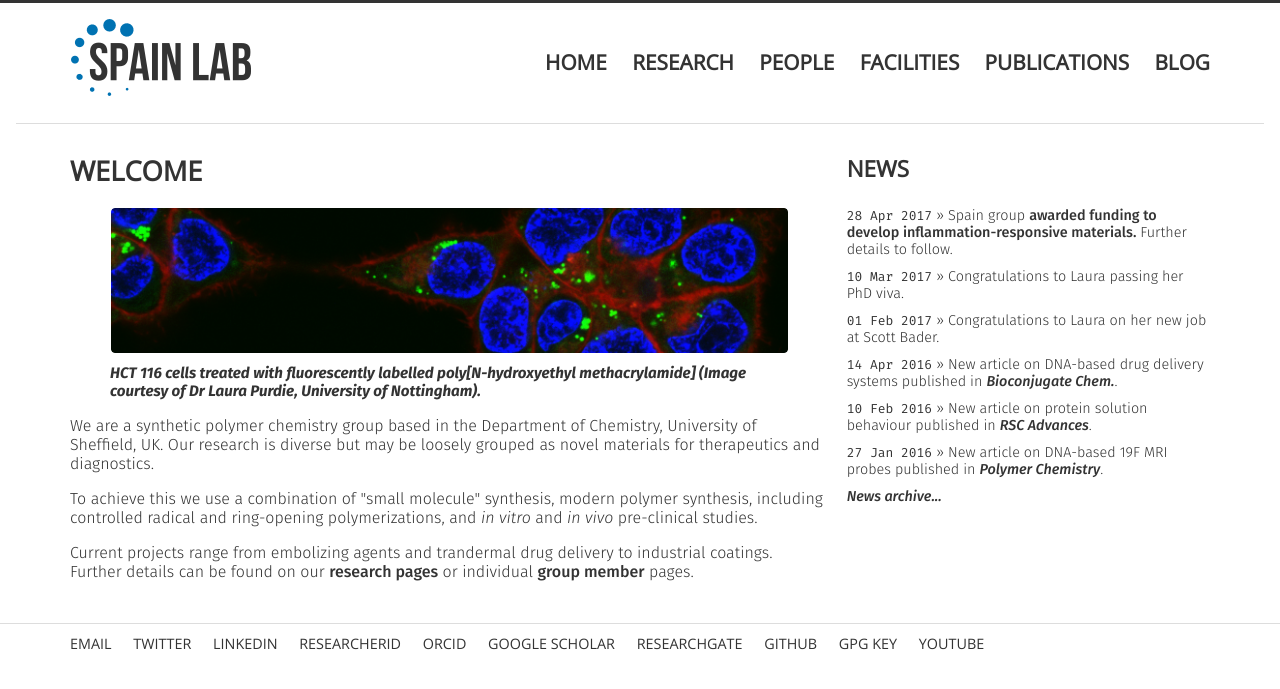
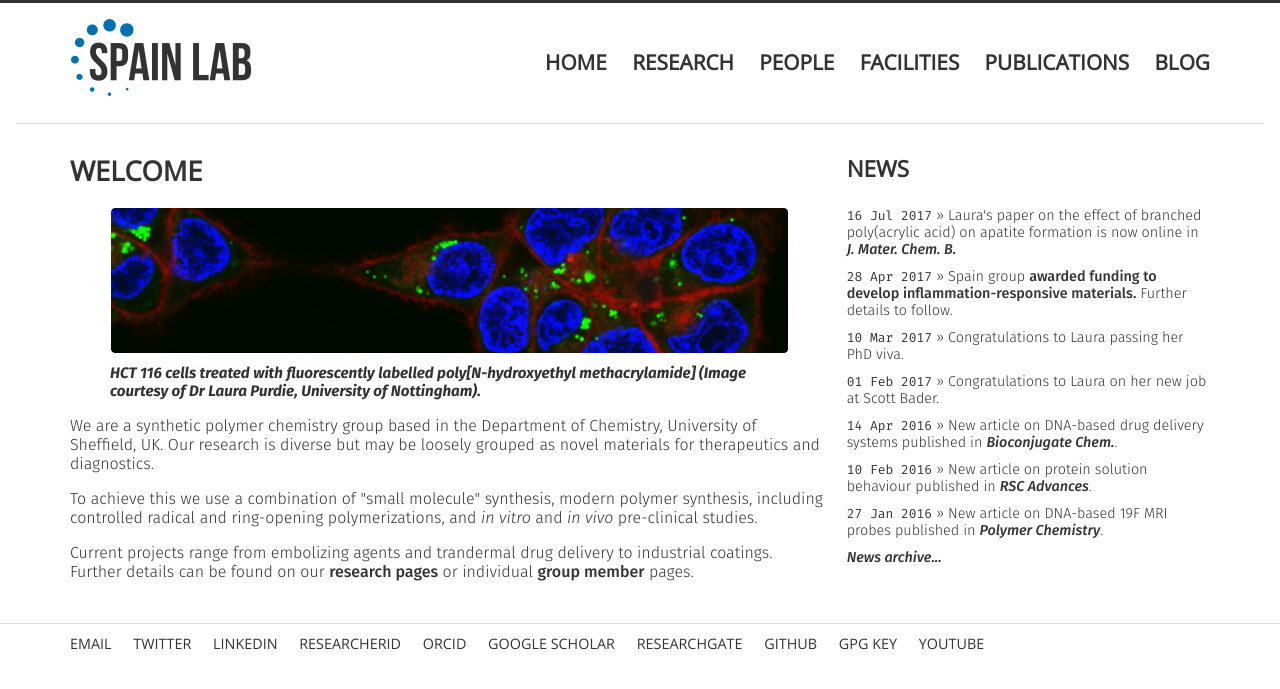
Before and after one commit to sebspain/sebspain.github.io, a Jekyll site: the page index.html, which Jekyll copies as it is, in a window 1280 px wide. Shown: the top 689 px of the page. Built offline with Jekyll 4.4.1, drawn with Linux system fonts in a browser that asks for light colours.

Commit message:
added news

```diff
--- a/index.html
+++ b/index.html
@@ -77,6 +77,7 @@
         <div class="unit w-1-3 center-on-mobiles">
             <h2>News</h2>
               <ul class="news">
+                <li><span>16 Jul 2017</span> &raquo; Laura's paper on the effect of branched poly(acrylic acid) on apatite formation is now online in <a href="http://dx.doi.org/10.1039/C7TB00144D"><em>J. Mater. Chem. B.</em></a></li>
                 <li><span>28 Apr 2017</span> &raquo; Spain group <a href="http://gow.epsrc.ac.uk/NGBOViewGrant.aspx?GrantRef=EP/P027989/1">awarded funding to develop inflammation-responsive materials.</a> Further details to follow.</li>
                 <li><span>10 Mar 2017</span> &raquo; Congratulations to Laura passing her PhD viva.</li>
                 <li><span>01 Feb 2017</span> &raquo; Congratulations to Laura on her new job at Scott Bader.</li>
--- a/news_archive.html
+++ b/news_archive.html
@@ -58,6 +58,7 @@
 
             <h1>News Archive</h1>
               <ul class="news">
+                <li><span>16 Jul 2017</span> &raquo; Laura's paper on the effect of branched poly(acrylic acid) on apatite formation is now online in <a href="http://dx.doi.org/10.1039/C7TB00144D"><em>J. Mater. Chem. B.</em></a></li>
                 <li><span>28 Apr 2017</span> &raquo; Spain group <a href="http://gow.epsrc.ac.uk/NGBOViewGrant.aspx?GrantRef=EP/P027989/1">awarded funding to develop inflammation-responsive materials.</a> Further details to follow.</li>
                 <li><span>10 Mar 2017</span> &raquo; Congratulations to Laura passing her PhD viva.</li>
                 <li><span>01 Feb 2017</span> &raquo; Congratulations to Laura on her new job at Scott Bader.</li>
--- a/publications/index.html
+++ b/publications/index.html
@@ -68,7 +68,7 @@
 <h2 id="peer-reviewed-journals">Peer-reviewed Journals</h2>
 <ol class="publications" reversed="reversed">
   <li>
-    <p>Laura Shallcross, Kevin Roche, Caroline J. Wilcock, Kenneth J. Stanton, Thomas Swift, Stephen Rimmer, Paul V. Hatton and <strong>Sebastian G. Spain</strong>*; “The effect of hyperbranched poly(acrylic acid)s on the morphology and size of precipitated nanoscale (fluor)hydroxyapatite.” <em>J. Mater. Chem. B.</em> 2017, Accepted Manuscript. DOI: 10.1039/C7TB00144D. <a href="http://dx.doi.org/DOI: 10.1039/C7TB00144D">[DOI]</a>
+    <p>Laura Shallcross, Kevin Roche, Caroline J. Wilcock, Kenneth J. Stanton, Thomas Swift, Stephen Rimmer, Paul V. Hatton and <strong>Sebastian G. Spain</strong>*; “The effect of hyperbranched poly(acrylic acid)s on the morphology and size of precipitated nanoscale (fluor)hydroxyapatite.” <em>J. Mater. Chem. B.</em> 2017, Accepted Manuscript. DOI: 10.1039/C7TB00144D. <a href="http://dx.doi.org/10.1039/C7TB00144D">[DOI]</a>
     </p>
     <div data-badge-popover="right" data-badge-type="1" data-doi="DOI: 10.1039/C7TB00144D" data-hide-no-mentions="true" class="altmetric-embed"></div>
     <!-- <p><img width="400" src="img/acs.bioconjchem.6b00085_toc.png" alt="TOC Graphic" /></p> -->
```
